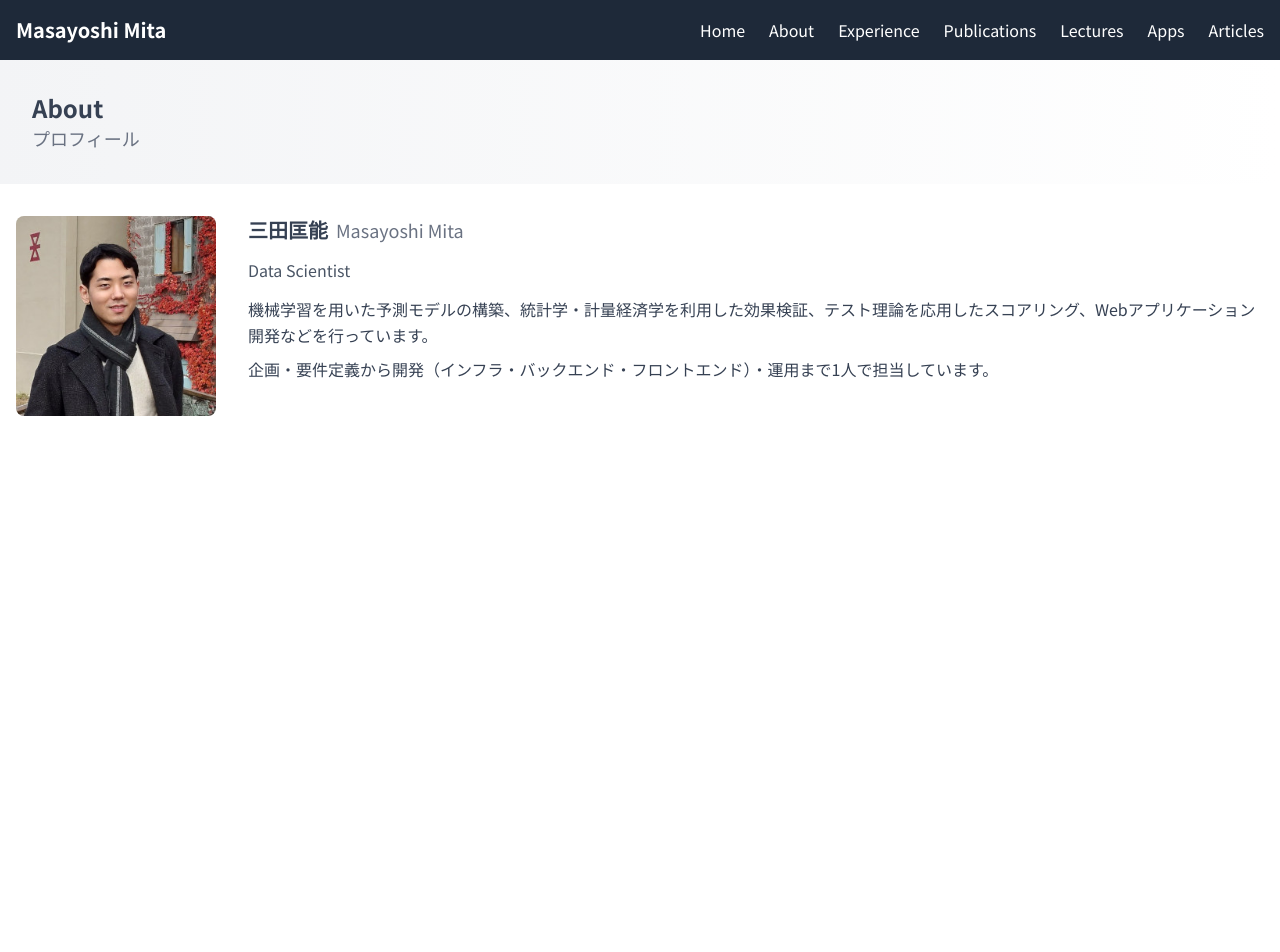
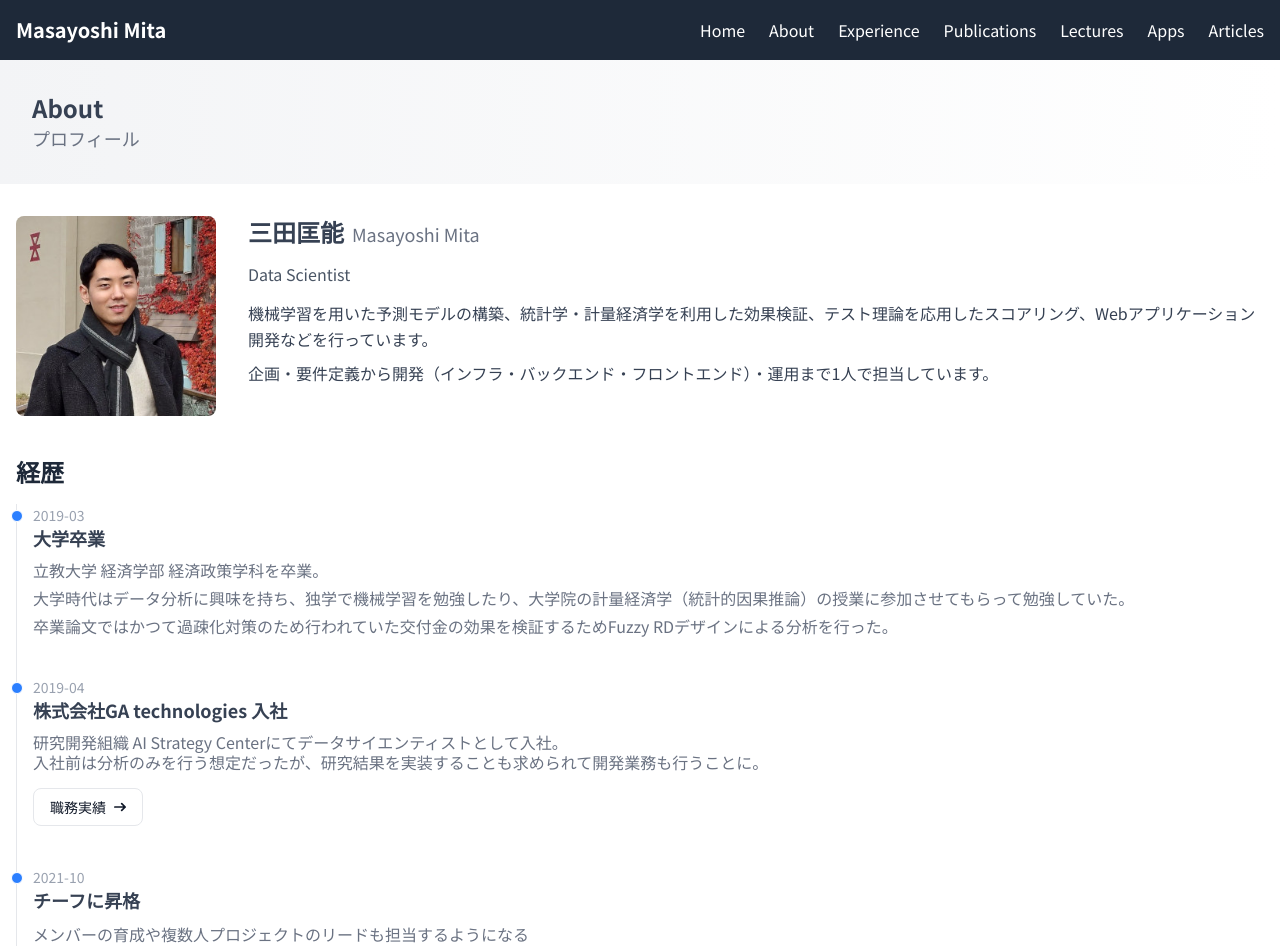
Before and after one commit to nigimitama/nigimitama.github.io, a Next.js app: page /about in a window 1280 px wide. Shown: the top 952 px of the page. Before the commit the page ends 800 px from the top, so only its background shows below. Built offline with nearby package versions, Linux system fonts and the light colour scheme.

Commit message:
feat: Aboutページに経歴のTimelineを追加

```diff
--- a/app/about/page.tsx
+++ b/app/about/page.tsx
@@ -16,8 +16,8 @@ export default function AboutPage() {
                 <img src="/me.jpg" alt="顔写真" width={200} height={200} className="rounded-lg object-cover" />
               </div>
               <div className="flex-grow">
-                <div className="flex items-center gap-2 mb-4">
-                  <span className="text-xl font-bold">三田匡能</span>
+                <div className="flex items-baseline gap-2 mb-4">
+                  <span className="text-2xl font-bold">三田匡能</span>
                   <span className="text-lg text-gray-500">Masayoshi Mita</span>
                 </div>
                 <div>
@@ -34,8 +34,68 @@ export default function AboutPage() {
               </div>
             </div>
           </section>
+
+          <section className="my-10">
+            <h2 className="text-2xl font-bold text-gray-800 mb-4">経歴</h2>
+            <History />
+          </section>
         </article>
       </main>
     </>
   )
 }
+
+import Timeline, { TimelineItem } from "@/components/Timeline"
+
+const History = () => {
+  const timelineData: TimelineItem[] = [
+    {
+      date: "2019-03",
+      title: "大学卒業",
+      content: (
+        <div className="text-gray-500">
+          <p className="mb-2">立教大学 経済学部 経済政策学科を卒業。</p>
+
+          <p className="mb-2">
+            大学時代はデータ分析に興味を持ち、独学で機械学習を勉強したり、大学院の計量経済学（統計的因果推論）の授業に参加させてもらって勉強していた。
+          </p>
+
+          <p className="mb-2">
+            卒業論文ではかつて過疎化対策のため行われていた交付金の効果を検証するためFuzzy RDデザインによる分析を行った。
+          </p>
+        </div>
+      ),
+      color: "blue",
+    },
+    {
+      date: "2019-04",
+      title: "株式会社GA technologies 入社",
+      content: (
+        <div className="text-gray-500">
+          <p className="mb-2">
+            研究開発組織 AI Strategy Centerにてデータサイエンティストとして入社。
+            <br />
+            入社前は分析のみを行う想定だったが、研究結果を実装することも求められて開発業務も行うことに。
+          </p>
+
+          <p className="mb-2"></p>
+
+          <p className="mb-2"></p>
+        </div>
+      ),
+      color: "blue",
+      link: {
+        href: "/experience",
+        text: "職務実績",
+      },
+    },
+    {
+      date: "2021-10",
+      title: "チーフに昇格",
+      description: "メンバーの育成や複数人プロジェクトのリードも担当するようになる",
+      color: "blue",
+    },
+  ]
+
+  return <Timeline items={timelineData} />
+}
--- /dev/null
+++ b/components/Timeline.tsx
@@ -0,0 +1,89 @@
+import React from "react"
+
+export interface TimelineItem {
+  date: string
+  title: string
+  description?: string
+  content?: React.ReactNode
+  color?: "blue" | "green" | "red" | "yellow" | "purple" | "gray"
+  link?: {
+    href: string
+    text: string
+  }
+}
+
+interface TimelineProps {
+  items: TimelineItem[]
+  className?: string
+}
+
+const colorClasses = {
+  blue: "bg-blue-500",
+  green: "bg-green-500",
+  red: "bg-red-500",
+  yellow: "bg-yellow-500",
+  purple: "bg-purple-500",
+  gray: "bg-gray-200",
+}
+
+export default function Timeline({ items, className = "" }: TimelineProps) {
+  return (
+    <ol className={`relative border-s border-gray-200 ${className}`}>
+      {items.map((item, index) => {
+        const color = item.color || "gray"
+        const dotColorClass = colorClasses[color]
+        const isLast = index === items.length - 1
+
+        return (
+          <li key={index} className={`${isLast ? "ms-4" : "mb-10 ms-4"}`}>
+            {/* Timeline dot */}
+            <div
+              className={`absolute w-3 h-3 ${dotColorClass} rounded-full mt-1.5 -start-1.5 border border-white`}
+            ></div>
+
+            {/* Date */}
+            <time className="mb-1 text-sm font-normal leading-none text-gray-400">{item.date}</time>
+
+            {/* Title */}
+            <h3 className="text-lg font-semibold text-gray-700 mb-2">{item.title}</h3>
+
+            {/* Description */}
+            {item.description && (
+              <p className={`text-base font-normal text-gray-500 ${item.link ? "mb-4" : ""}`}>{item.description}</p>
+            )}
+
+            {/* Custom content */}
+            {item.content && <div className={`text-gray-700 ${item.link ? "mb-4" : ""}`}>{item.content}</div>}
+
+            {/* Link */}
+            {item.link && (
+              <a
+                href={item.link.href}
+                className="inline-flex items-center px-4 py-2 text-sm font-medium text-gray-900 bg-white border border-gray-200 rounded-lg hover:bg-gray-100 hover:text-blue-700 focus:z-10 focus:ring-4 focus:outline-none focus:ring-gray-100 focus:text-blue-700"
+              >
+                {item.link.text}
+                <svg
+                  className="w-3 h-3 ms-2"
+                  aria-hidden="true"
+                  xmlns="http://www.w3.org/2000/svg"
+                  fill="none"
+                  viewBox="0 0 14 10"
+                >
+                  <path
+                    stroke="currentColor"
+                    strokeLinecap="round"
+                    strokeLinejoin="round"
+                    strokeWidth="2"
+                    d="M1 5h12m0 0L9 1m4 4L9 9"
+                  />
+                </svg>
+              </a>
+            )}
+          </li>
+        )
+      })}
+    </ol>
+  )
+}
+
+export { Timeline }
```
